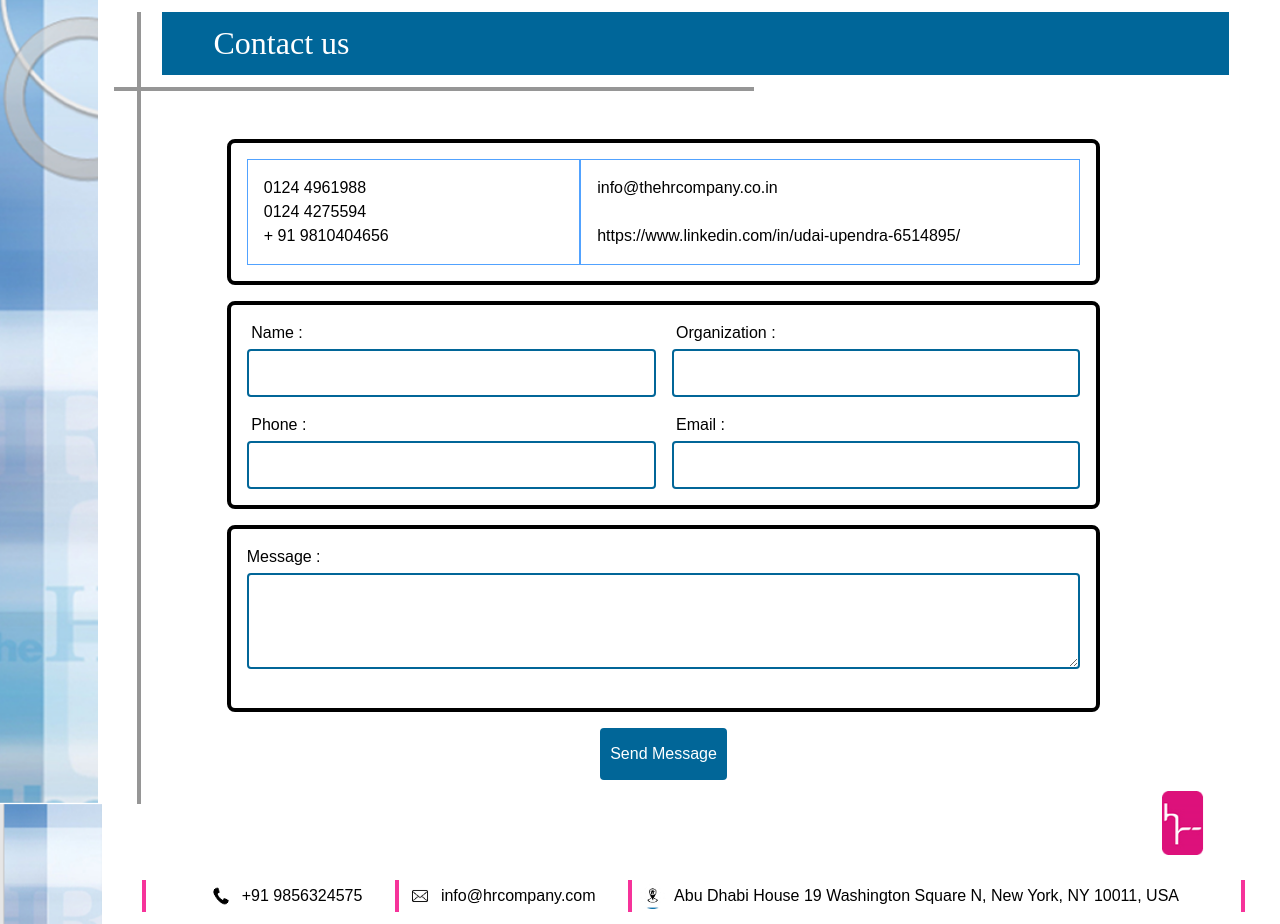
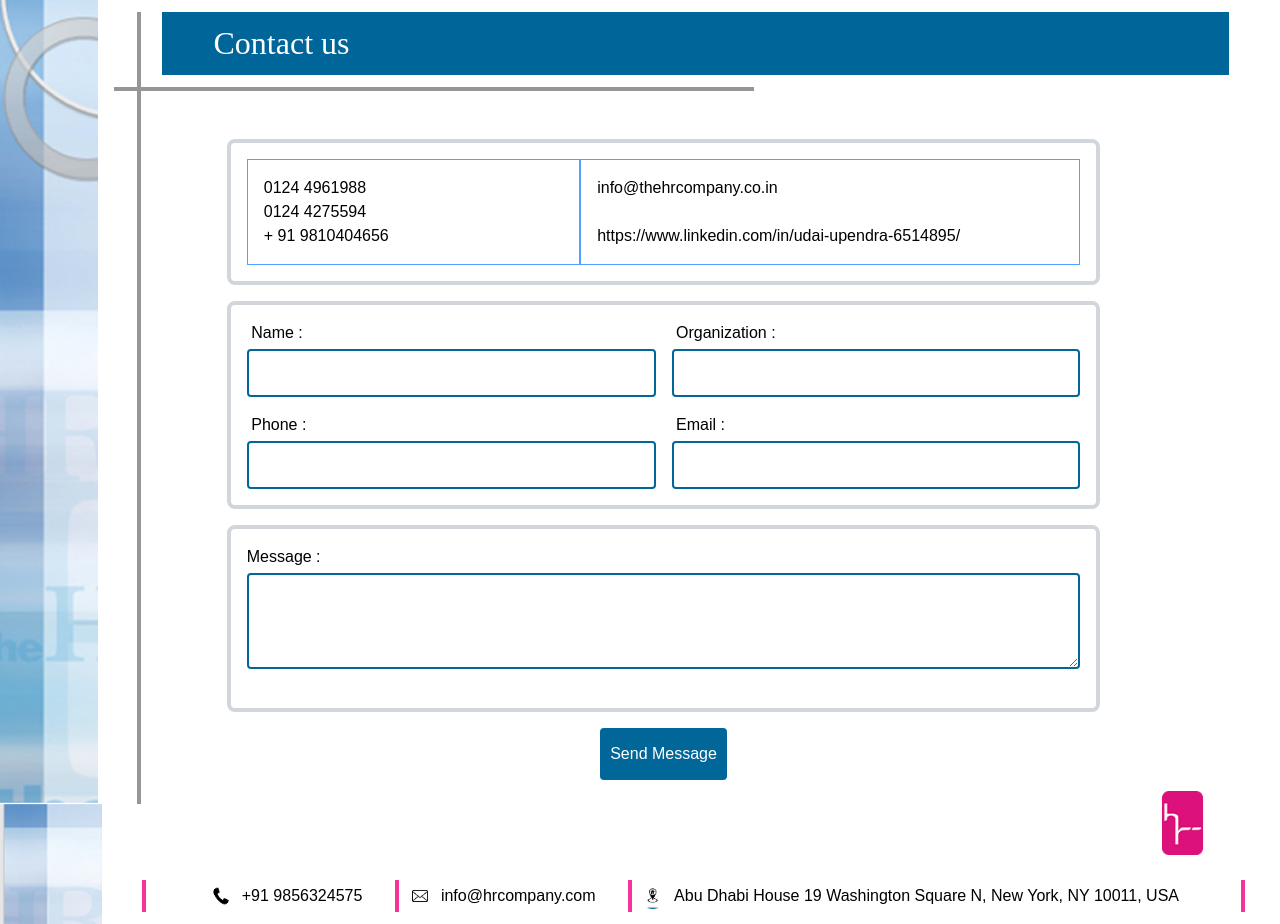
Before and after one commit to AyushSingh-Tomar/HR-responsive, a React (Vite) app: page / in a window 1280 px wide. Shown: the part 9000-9924 px from the top of the page. Built offline with nearby package versions, Linux system fonts and the light colour scheme; a web font is replaced by a local one.

Commit message:
Update ContactForm.jsx

```diff
--- a/src/Components/ContactForm.jsx
+++ b/src/Components/ContactForm.jsx
@@ -59,7 +59,7 @@ const ContactForm = () => {
     <>
       <div className={`w-[90%] mx-auto p-6 rounded-lg mt-4 ${isMobile ? '' : 'w-[80%]'}`} style={{ backgroundColor: "#fff", fontFamily: "Poppins, sans-serif" }}>
         {/* <div className={`flex ${isMobile ? 'flex-col' : 'flex-row'} justify-between mb-4  border-4 border-[#016698] p-4 rounded-lg `}> */}
-        <div className={`flex ${isMobile ? 'flex-col' : 'flex-row'} justify-between mb-4  border-4 border-grey p-4 rounded-lg `}>
+        <div className={`flex ${isMobile ? 'flex-col' : 'flex-row'} justify-between mb-4  border-4 border-gray-300 p-4 rounded-lg `}>
         <div className="p-4 bg-white w-full md:w-[40%] border border-blue-400">
   <p>0124 4961988</p>
   <p>0124 4275594</p>
@@ -79,7 +79,7 @@ const ContactForm = () => {
         <form onSubmit={handleSubmit}>
   {/* Wrapper div for Name, Organization, Enquiry, and Email */}
   {/* <div className="w-full flex flex-col md:grid md:grid-cols-2 gap-4 mb-4 border-4 border-[#016698] p-4 rounded-lg"> */}
-  <div className="w-full flex flex-col md:grid md:grid-cols-2 gap-4 mb-4 border-4 border-grey p-4 rounded-lg">
+  <div className="w-full flex flex-col md:grid md:grid-cols-2 gap-4 mb-4 border-4 border-gray-300 p-4 rounded-lg">
     <div className="w-full">
       <label className="block mb-1">{'\u00A0'}Name :</label>
       <input
@@ -127,7 +127,7 @@ const ContactForm = () => {
   </div>
 
   {/* <div className="border-4 border-[#016698] p-4 rounded-lg"> */}
-  <div className="border-4 border-grey p-4 rounded-lg">
+  <div className="border-4 border-gray-300 p-4 rounded-lg">
     <label className="block mb-1">Message :</label>
     <textarea
       name="message"
```
